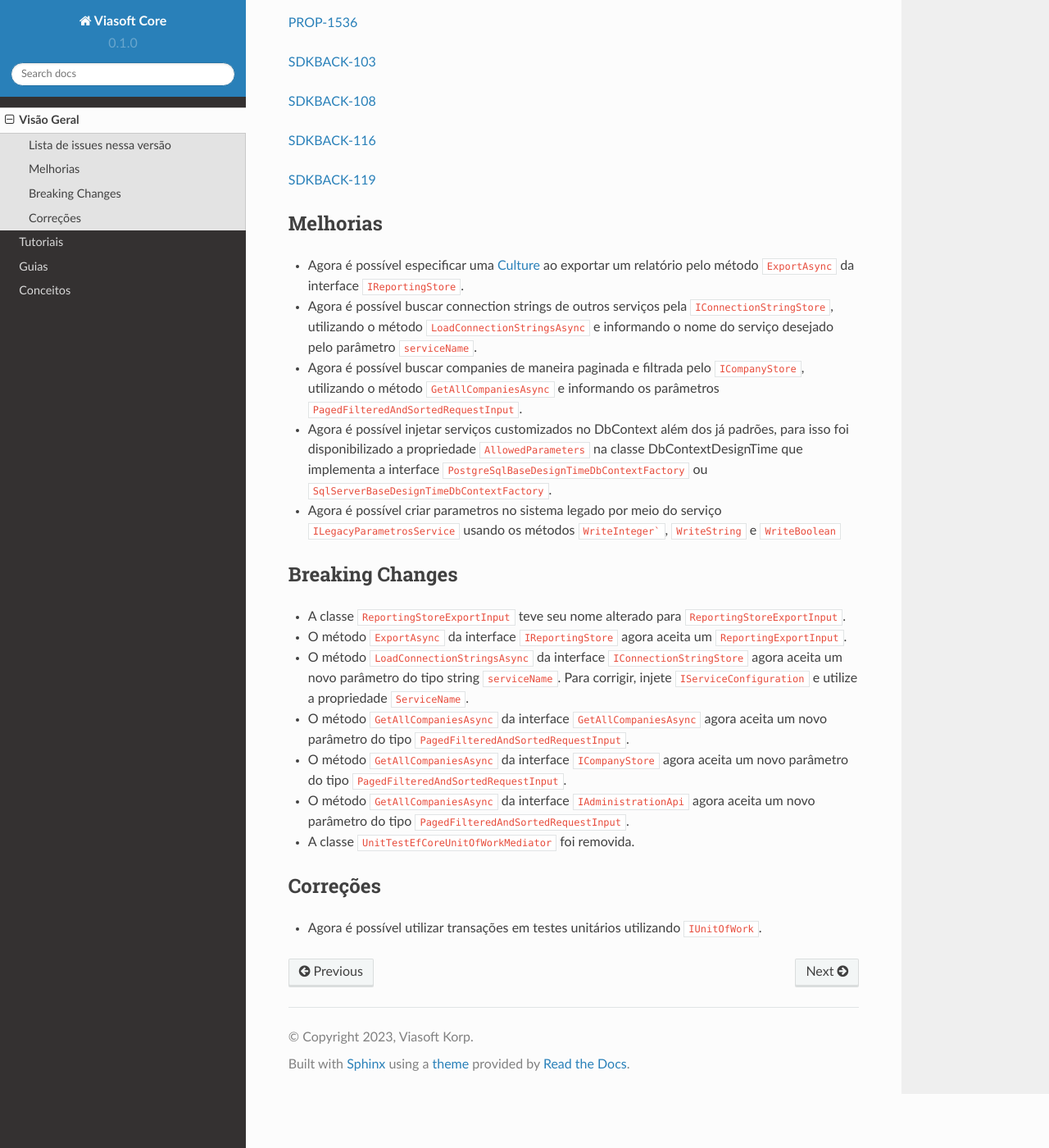
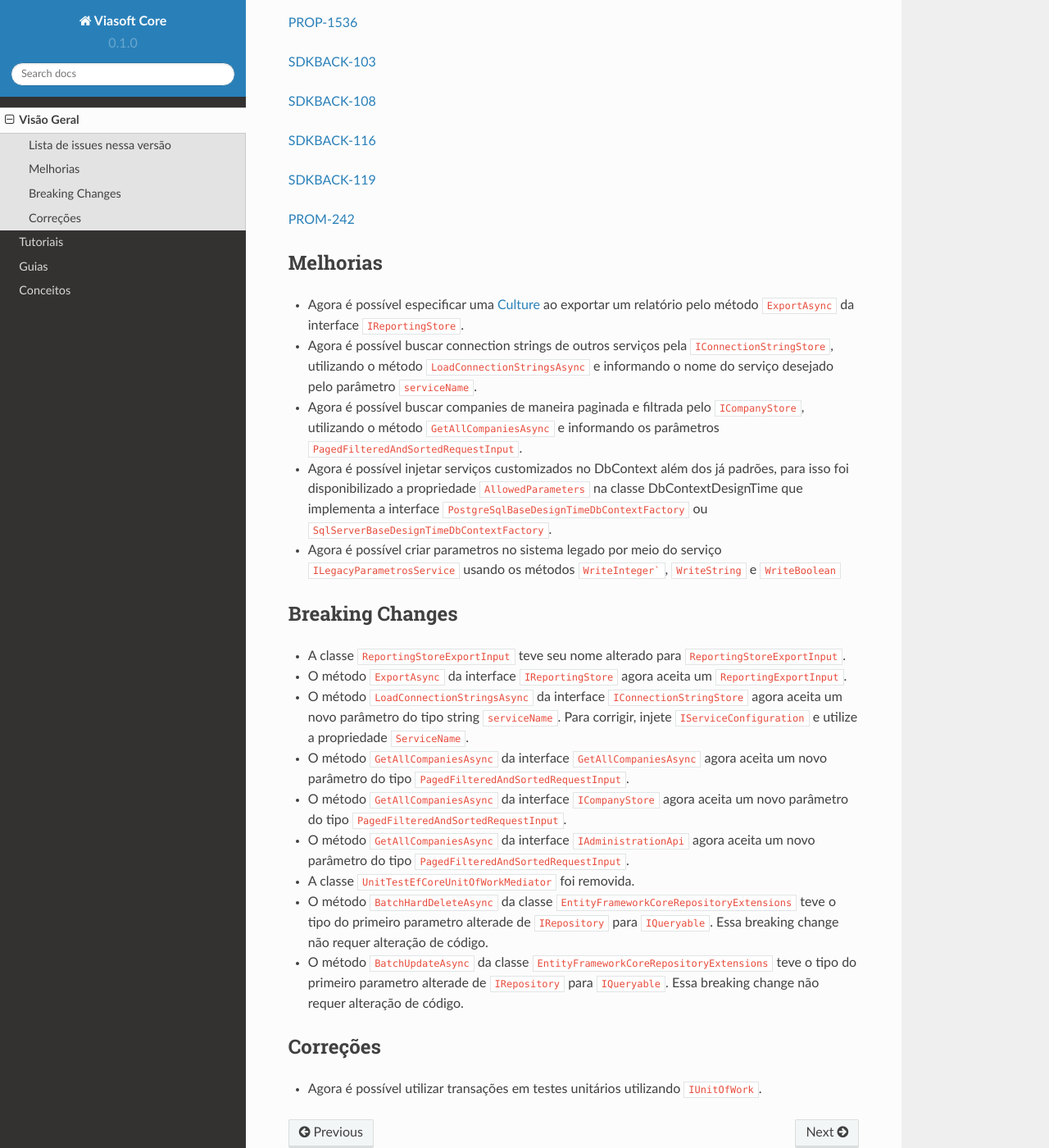
Before and after one commit to viasoftkorp/viasoft-core-docs, a Sphinx documentation site: the page built from docs/source/visao_geral.rst, in a window 1280 px wide and 1400 px high, scrolled down 200 px. Shown: the whole window at 82% size. Built offline with Sphinx 7.4.7 and the Read the Docs theme 2.0.0, drawn with Linux system fonts in a browser that asks for light colours.

Commit message:
PROM-242 adicionad documentação da PROM-242

```diff
--- a/docs/source/visao_geral.rst
+++ b/docs/source/visao_geral.rst
@@ -14,11 +14,14 @@
 
 SDKBACK-119_
 
+PROM-242_
+
 .. _PROP-1536: http://jira.korp.com.br/browse/PROP-1536
 .. _SDKBACK-103: https://korp.youtrack.cloud/issue/SDKBACK-103
 .. _SDKBACK-108: https://korp.youtrack.cloud/issue/SDKBACK-108
 .. _SDKBACK-116: https://korp.youtrack.cloud/issue/SDKBACK-116
 .. _SDKBACK-119: https://korp.youtrack.cloud/issue/SDKBACK-119
+.. _PROM-242: https://portal.korp.com.br/projetos/e261cc03-896b-2316-6d90-dd1c1dc363e6/lista/84ade6c7-d489-ebdf-c066-c2e07599eeaf
 
 Melhorias
 ---------
@@ -48,6 +51,8 @@
 * O método ``GetAllCompaniesAsync`` da interface ``ICompanyStore`` agora aceita um novo parâmetro do tipo ``PagedFilteredAndSortedRequestInput``.
 * O método ``GetAllCompaniesAsync`` da interface ``IAdministrationApi`` agora aceita um novo parâmetro do tipo ``PagedFilteredAndSortedRequestInput``.
 * A classe ``UnitTestEfCoreUnitOfWorkMediator`` foi removida.
+* O método ``BatchHardDeleteAsync`` da classe ``EntityFrameworkCoreRepositoryExtensions`` teve o tipo do primeiro parametro alterade de ``IRepository`` para ``IQueryable``. Essa breaking change não requer alteração de código.
+* O método ``BatchUpdateAsync`` da classe ``EntityFrameworkCoreRepositoryExtensions`` teve o tipo do primeiro parametro alterade de ``IRepository`` para ``IQueryable``. Essa breaking change não requer alteração de código.
 
 Correções
 ---------
```
